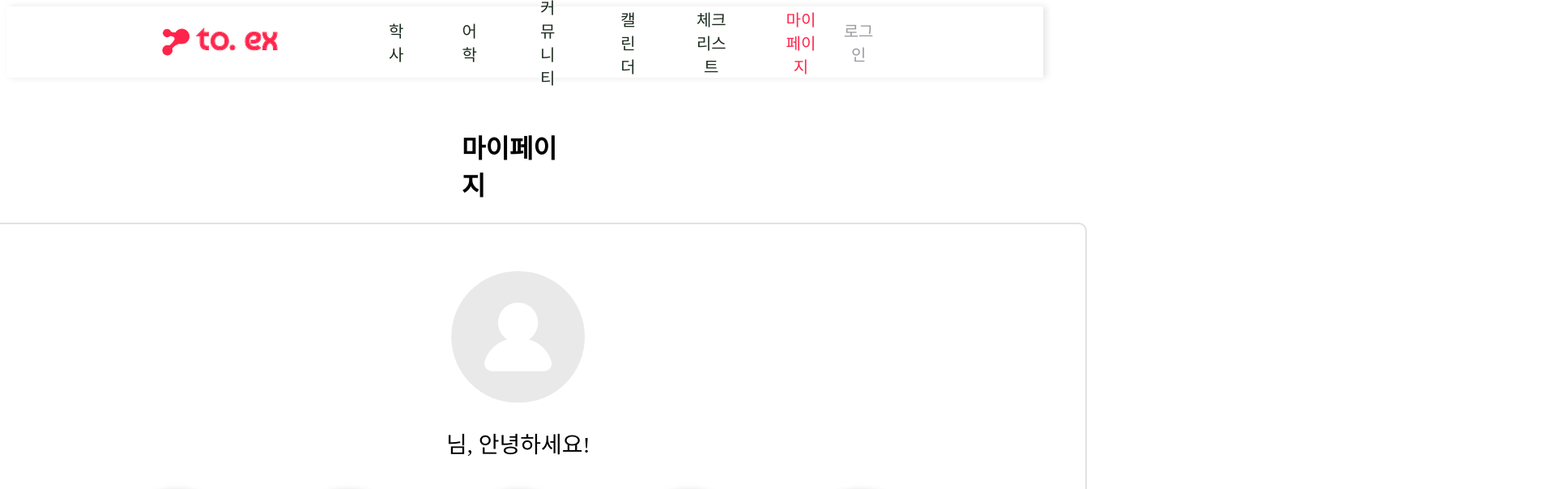
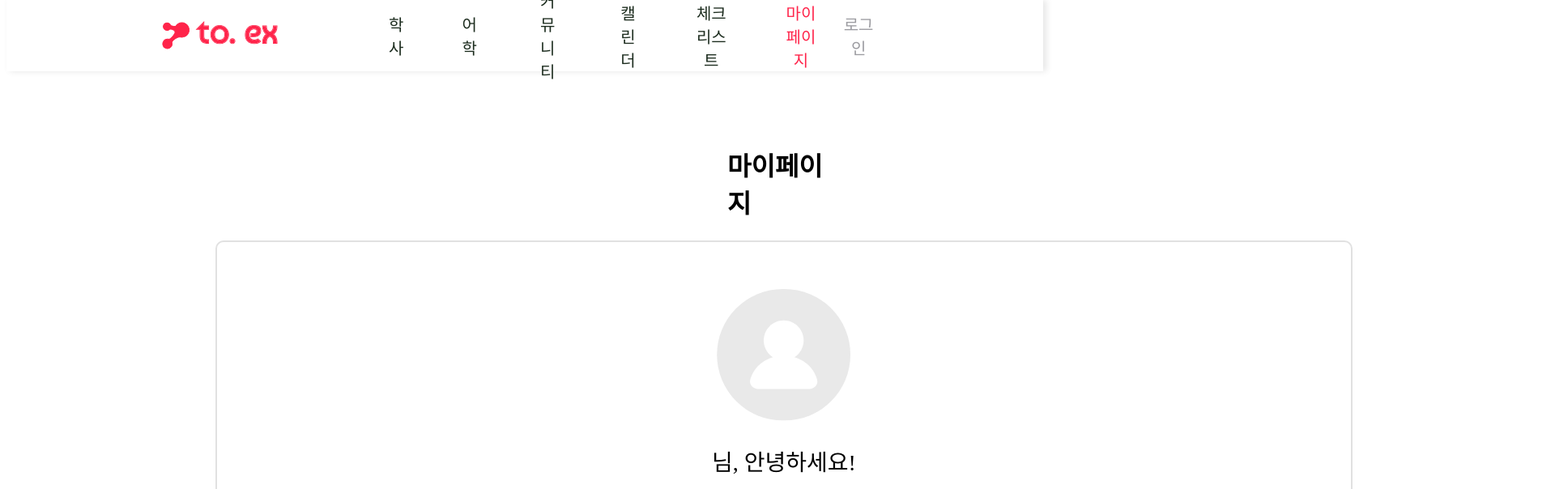
Before and after one commit to to-ex/Frontend, a React (Create React App) app: page /mypage in a window 1280 px wide. Shown: the top 604 px of the page at 81% size, 1920 px wide, since content can reach past the window. Built offline with nearby package versions, Linux system fonts and the light colour scheme; no server answers.

Commit message:
Style: 헤더 top 조정

```diff
--- a/src/pages/MyPage.jsx
+++ b/src/pages/MyPage.jsx
@@ -13,23 +13,32 @@ import { ReactComponent as Checklist } from '../assets/images/checklist.svg';
 import { ReactComponent as Calendar } from '../assets/images/calendar.svg';
 import Header from "../components/Header";
 
+const HeaderWrapper = styled.div`
+  position: fixed;
+  top: 0;
+  width: 100%;
+  z-index: 1000;
+`;
+
+const Contain = styled.div`
+  box-sizing: border-box;
+  padding: 0;
+  margin: 0;
+  width: 1920px;
+`;
+
 const PageWrapper = styled.div`
+  box-sizing: border-box;
   display: flex;
   flex-direction: column;
   align-items: center;
-  //width: 100%;
   margin: 0 auto;
-  padding: 0;
+  margin-top: 180px;  /* 헤더와의 마진 */
 
   a {
     text-decoration: none;
     color: black;
   }
-`;
-
-const Contain = styled.div`
-  box-sizing: border-box;
-  padding-top: 150px;
 `;
 
 const PageHeader = styled.div`
@@ -234,7 +243,9 @@ function MyPage() {
 
   return (
     <ThemeProvider theme={Theme}>
+    <HeaderWrapper>
         <Header />
+      </HeaderWrapper>
       <Contain>
         <PageWrapper>
           <PageHeader>마이페이지</PageHeader>
```
Lines whose indentation alone changed are shown as unchanged.
